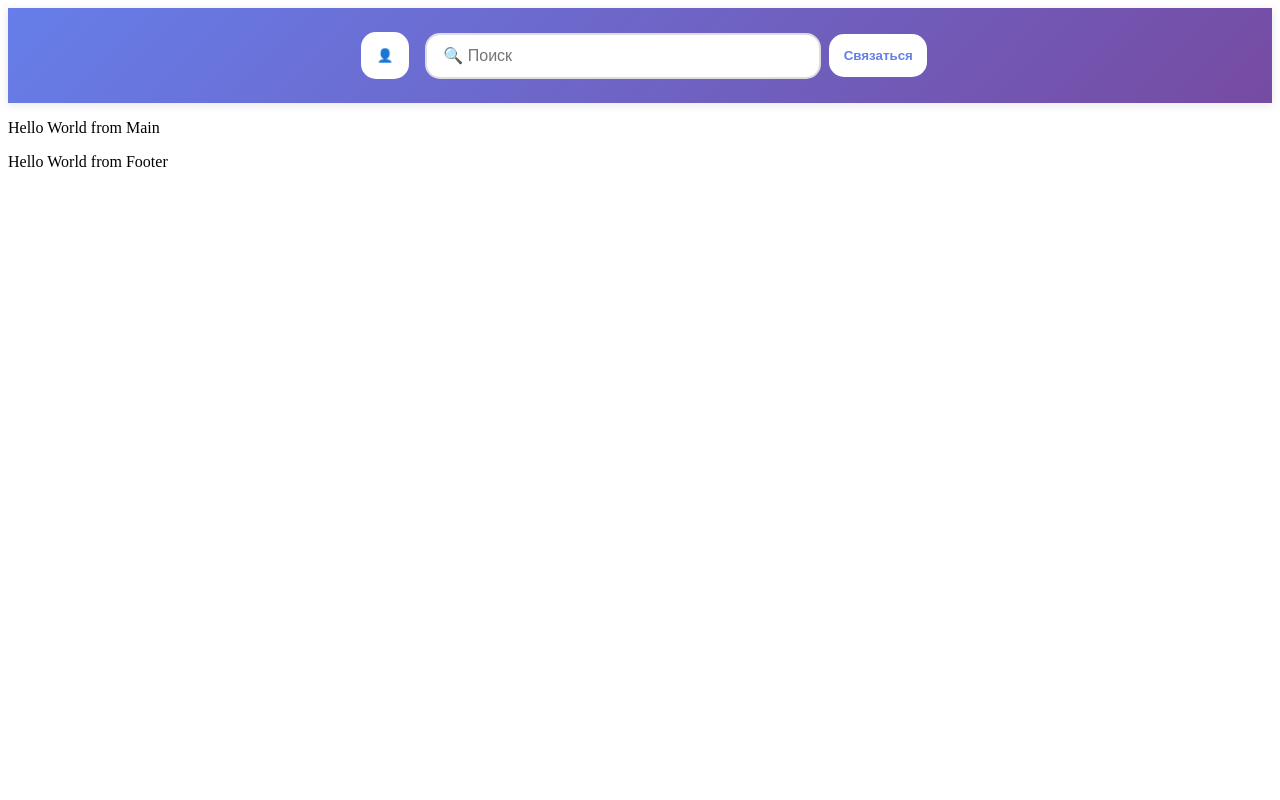
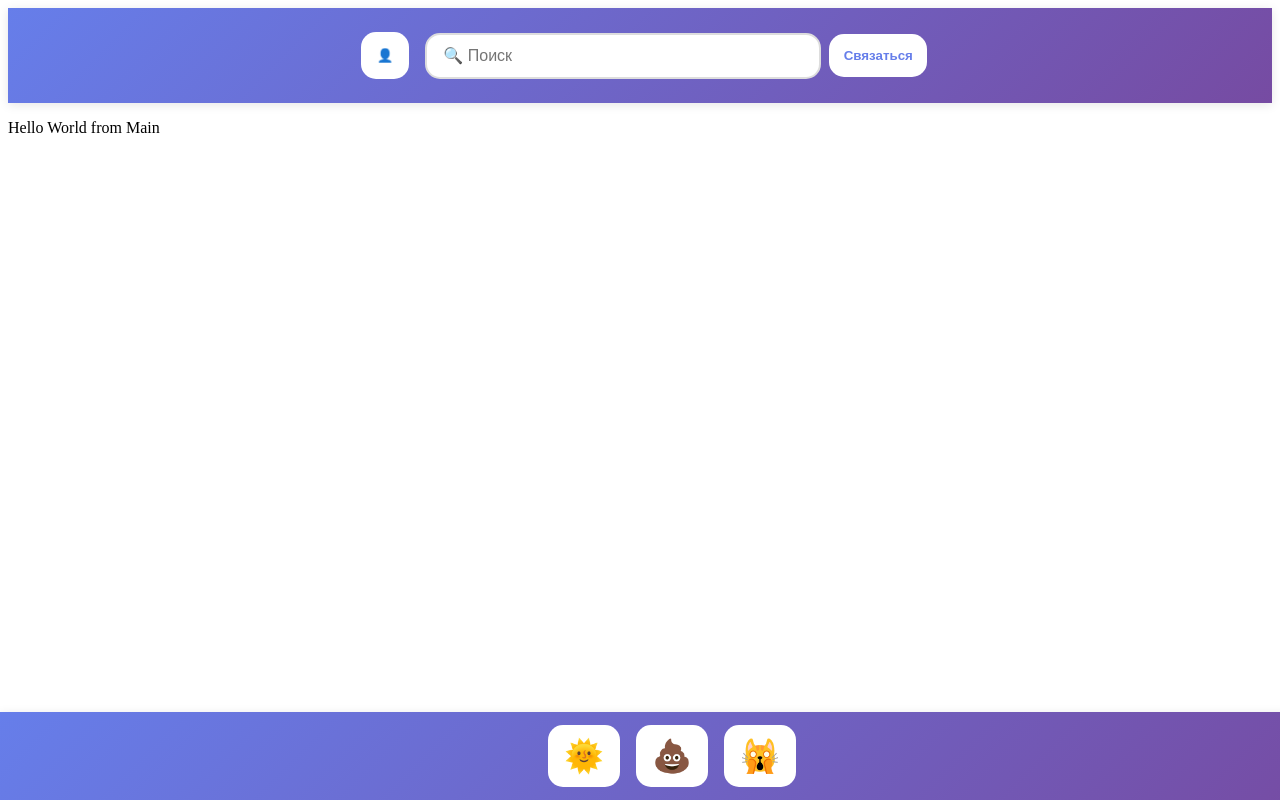
Before and after one commit to lazzzer64/FrontApp, a React (Vite) app: page / in a window 1280 px wide. Built offline with nearby package versions, Linux system fonts and the light colour scheme.

Commit message:
feat: Добавить футер с тремя кнопками

```diff
--- a/package.json
+++ b/package.json
@@ -11,7 +11,8 @@
   },
   "dependencies": {
     "react": "^19.2.4",
-    "react-dom": "^19.2.4"
+    "react-dom": "^19.2.4",
+    "react-router-dom": "^7.13.2"
   },
   "devDependencies": {
     "@eslint/js": "^9.39.4",
--- a/src/App.tsx
+++ b/src/App.tsx
@@ -1,7 +1,9 @@
 import './App.css'
 import {Header} from "./ui/Header.tsx";
-import {Footer} from "./ui/Footer.tsx";
+import Footer from "./ui/Footer.tsx";
 import {Main} from "./ui/Main.tsx";
+
+// import { BrowserRouter as Router, Routes, Route } from 'react-router-dom';
 
 
 function App() {
--- a/src/ui/Footer.tsx
+++ b/src/ui/Footer.tsx
@@ -1,7 +1,20 @@
-export function Footer() {
+import React from 'react';
+import './css/Footer.css';
+
+interface FooterProps {
+    companyName?: string;
+    year?: number;
+}
+
+const Footer: React.FC<FooterProps> = () => {
+
     return (
-        <main>
-            <p>Hello World from Footer</p>
-        </main>
-    )
-}
+        <footer className="footer">
+            <button className="app-button">&#127774;</button>
+            <button className="app-button">&#128169;</button>
+            <button className="app-button">&#128576;</button>
+        </footer>
+    );
+};
+
+export default Footer;
--- /dev/null
+++ b/src/ui/css/Footer.css
@@ -0,0 +1,34 @@
+/* Footer.css */
+.footer {
+    /*background: linear-gradient(135deg, #1a1a2e 0%, #16213e 100%);*/
+    /*color: #ffffff;*/
+    margin-top: auto;
+    width: 100%;
+
+    position: fixed;
+    bottom: 0;
+    left: 0;
+    height: 7%;
+
+    color: white;
+    z-index: 100;
+
+
+    display: flex;
+    justify-content: center;
+    align-items: center;
+    padding: 1rem 2rem;
+    background: linear-gradient(135deg, #667eea 0%, #764ba2 100%);
+    /*color: white;*/
+    box-shadow: 0 2px 10px rgba(0,0,0,0.1);
+}
+
+.app-button {
+    background: white;
+    border: none;
+    border-radius: 15px;
+    cursor: pointer;
+    margin: 0.5rem;
+    padding: 0.75rem 1rem;
+    font-size: clamp(2.5vw, 2vw, 18px);
+}
```
Also changed, not shown: 1 other file (tests, documents, lock files or other folders).
